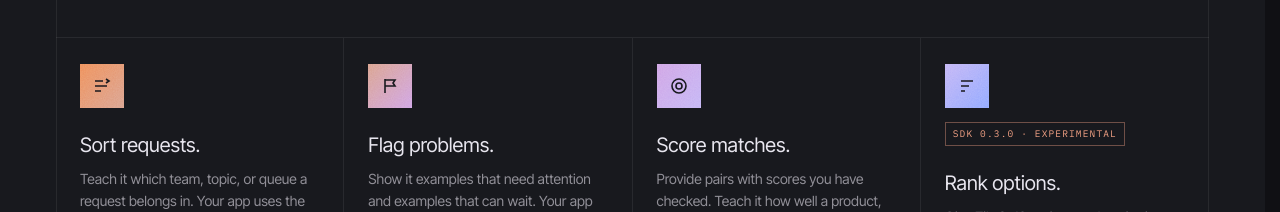
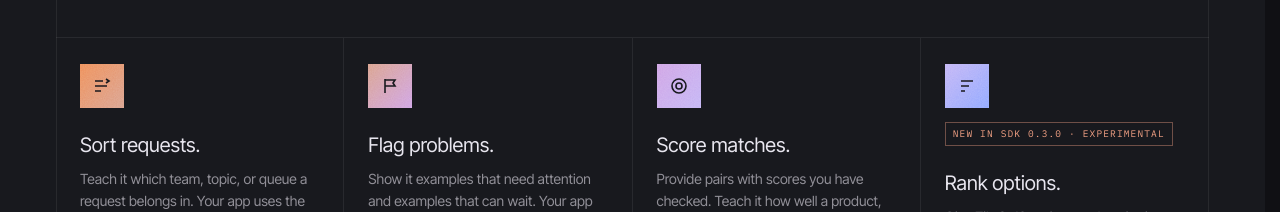
Before and after one commit to ooo-hq/zils-web, a Next.js app: page / in a window 1280 px wide. Shown: the part 2100-2312 px from the top of the page. Built offline with nearby package versions, Linux system fonts and the light colour scheme; no server answers.

Commit message:
fix: use the exact Rank options badge text and drop an undefined class

```diff
--- a/app/(home)/page.tsx
+++ b/app/(home)/page.tsx
@@ -96,7 +96,7 @@ export default function HomePage() {
           ))}
           <Reveal delay={USE_CASES.length * 0.11}>
             <article className={s.job} aria-labelledby="rank-options">
-              <span className={s.badge}>SDK 0.3.0 · Experimental</span>
+              <span className={s.badge}>New in SDK 0.3.0 · Experimental</span>
               <div className={s.tile} style={{ '--g': 'linear-gradient(135deg, #c3b4f6, #8ea6ff)' } as React.CSSProperties}>
                 <svg width="20" height="20" viewBox="0 0 20 20" aria-hidden="true" {...ICON}><path d="M4 5h12M4 10h8M4 15h4" /></svg>
               </div>
--- a/components/support-study.tsx
+++ b/components/support-study.tsx
@@ -57,7 +57,7 @@ export function SupportStudySummary() {
     kind: trained ? 'zils' as const : 'jev' as const,
   }));
   return (
-    <section id="support-evidence" aria-labelledby="support-evidence-heading" className={css.sec}>
+    <section id="support-evidence" aria-labelledby="support-evidence-heading">
       <Reveal>
         <div className={css.head}>
           <h2 id="support-evidence-heading">See what training changed.</h2>
```
Also changed, not shown: 1 other file (tests, documents, lock files or other folders).
